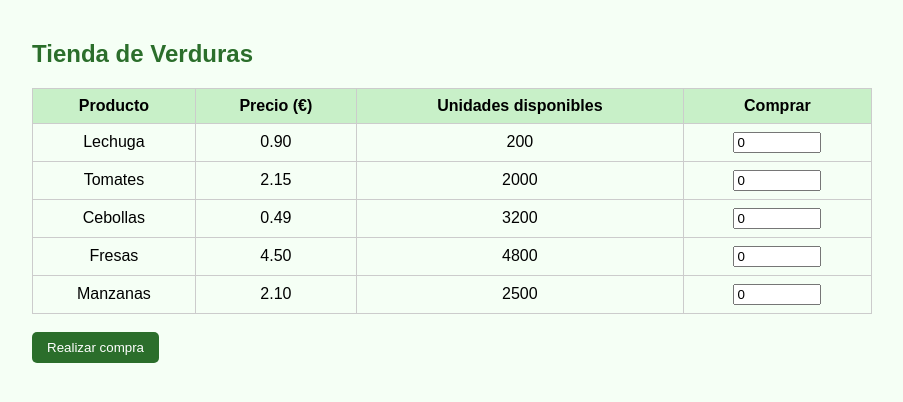
After one commit to ProffesorMad/Desarrollo-web-en-entorno-servidor, a PHP site: page /Tienda.php in a window 1280 px wide. The commit adds this page. Shown: the top 402 px of the page, without its empty margins (8-911 px from the left). Run offline with PHP 8.4, Linux system fonts and the light colour scheme.

Commit message:
Funciones

```diff
--- /dev/null
+++ b/php/app/funciones/Tienda.php
@@ -0,0 +1,124 @@
+<?php
+session_start();
+$productos = [
+        'lechuga' => ['unidades' => 200, 'precio' => 0.90],
+        'tomates' => ['unidades' => 2000, 'precio' => 2.15],
+        'cebollas' => ['unidades' => 3200, 'precio' => 0.49],
+        'fresas' => ['unidades' => 4800, 'precio' => 4.50],
+        'manzanas' => ['unidades' => 2500, 'precio' => 2.10],
+];
+
+if (!isset($_SESSION['productos'])) {
+    $_SESSION['productos'] = $productos;
+}
+
+$factura = "";
+if ($_SERVER["REQUEST_METHOD"] === "POST") {
+    $productos = $_SESSION['productos']; // traer stock actual
+    $total_general = 0;
+    $detalle_factura = "";
+
+    foreach ($productos as $nombre => $info) {
+        $cantidad = isset($_POST[$nombre]) ? intval($_POST[$nombre]) : 0;
+
+        if ($cantidad > 0) {
+            $stock = $info['unidades'];
+            $precio = $info['precio'];
+
+            if ($stock <= 0) {
+                $detalle_factura .= "<p style='color:red;'>$nombre está agotado.</p>";
+            } elseif ($cantidad > $stock) {
+                $detalle_factura .= "<p style='color:red;'>No hay suficientes unidades de $nombre. Solo quedan $stock disponibles.</p>";
+            } else {
+                $total = $cantidad * $precio;
+                $total_general += $total;
+                $productos[$nombre]['unidades'] -= $cantidad;
+
+                $detalle_factura .= "
+                    <tr>
+                        <td>" . ucfirst($nombre) . "</td>
+                        <td>$cantidad</td>
+                        <td>" . number_format($precio, 2) . " €</td>
+                        <td>" . number_format($total, 2) . " €</td>
+                    </tr>
+                ";
+            }
+        }
+    }
+
+    $_SESSION['productos'] = $productos;
+
+    if ($total_general > 0) {
+        $factura = "
+            <h3>Factura de compra</h3>
+            <table border='1' cellpadding='5' cellspacing='0'>
+                <tr style='background-color:#c8f0c8;'>
+                    <th>Producto</th>
+                    <th>Cantidad</th>
+                    <th>Precio unitario</th>
+                    <th>Total</th>
+                </tr>
+                $detalle_factura
+                <tr style='font-weight:bold; background-color:#e2ffe2;'>
+                    <td colspan='3'>TOTAL</td>
+                    <td>" . number_format($total_general, 2) . " €</td>
+                </tr>
+            </table>
+            <p style='color:green;'>Compra realizada con éxito.</p>
+        ";
+    } else {
+        $factura .= "<p style='color:red;'>No se realizó ninguna compra válida.</p>";
+    }
+}
+?>
+
+<!DOCTYPE html>
+<html lang="es">
+<head>
+    <meta charset="UTF-8">
+    <title>Tienda de Verduras</title>
+    <style>
+        body { font-family: Arial; margin: 40px; background-color: #f5fff5; }
+        h2 { color: #2b6e2b; }
+        table { border-collapse: collapse; width: 70%; }
+        th, td { border: 1px solid #ccc; padding: 8px; text-align: center; }
+        th { background-color: #c8f0c8; }
+        input[type=number] { width: 80px; }
+        button { background-color: #2b6e2b; color: white; padding: 8px 15px; border: none; border-radius: 5px; cursor: pointer; }
+        button:hover { background-color: #248424; }
+    </style>
+</head>
+<body>
+
+<h2>Tienda de Verduras</h2>
+<form method="post">
+    <table>
+        <tr>
+            <th>Producto</th>
+            <th>Precio (€)</th>
+            <th>Unidades disponibles</th>
+            <th>Comprar</th>
+        </tr>
+        <?php foreach ($_SESSION['productos'] as $nombre => $info): ?>
+            <tr>
+                <td><?= ucfirst($nombre) ?></td>
+                <td><?= number_format($info['precio'], 2) ?></td>
+                <td><?= $info['unidades'] ?></td>
+                <td>
+                    <?php if ($info['unidades'] > 0): ?>
+                        <input type="number" name="<?= $nombre ?>" min="0" max="<?= $info['unidades'] ?>" value="0">
+                    <?php else: ?>
+                        <span style="color:red;">Agotado</span>
+                    <?php endif; ?>
+                </td>
+            </tr>
+        <?php endforeach; ?>
+    </table>
+    <br>
+    <button type="submit">Realizar compra</button>
+</form>
+
+<?= $factura ?>
+
+</body>
+</html>
```
Also changed, not shown: php/app/funciones/Canales.php (added, +108 -0 lines), php/app/funciones/Clicks.php (+40 -6 lines).
